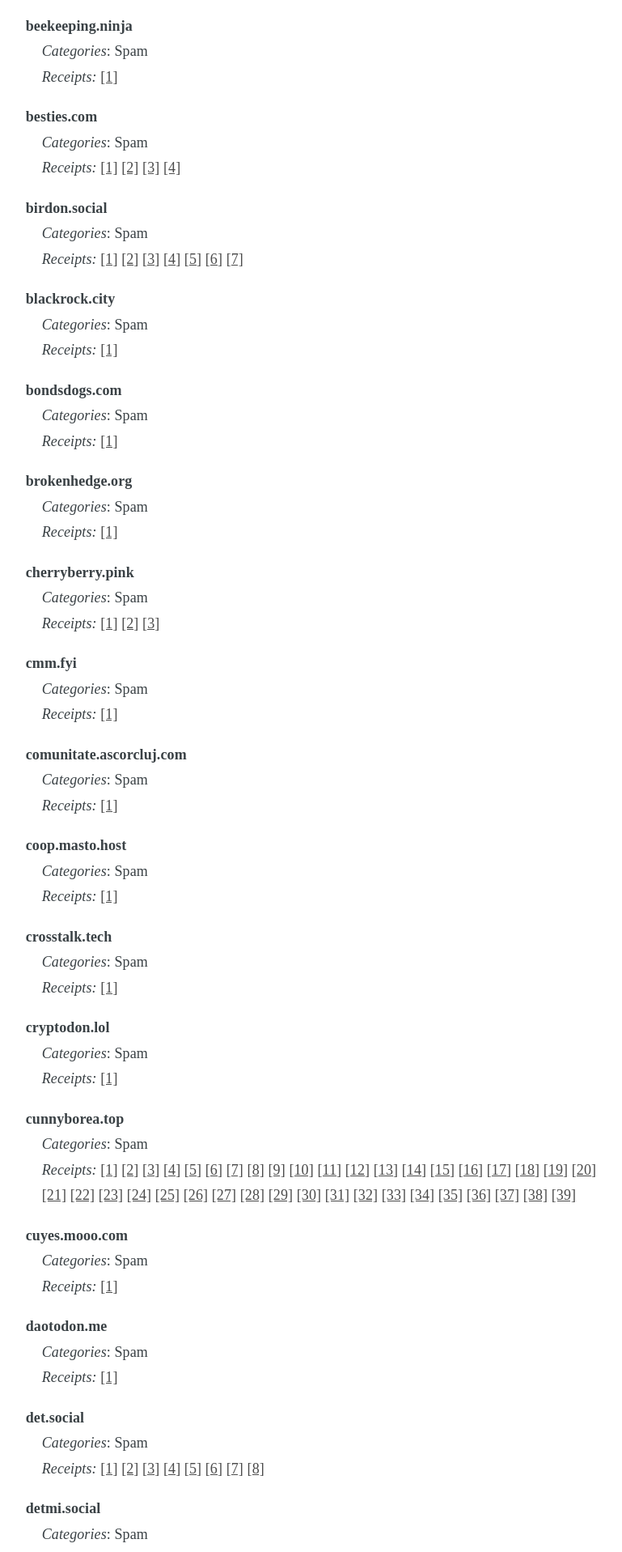
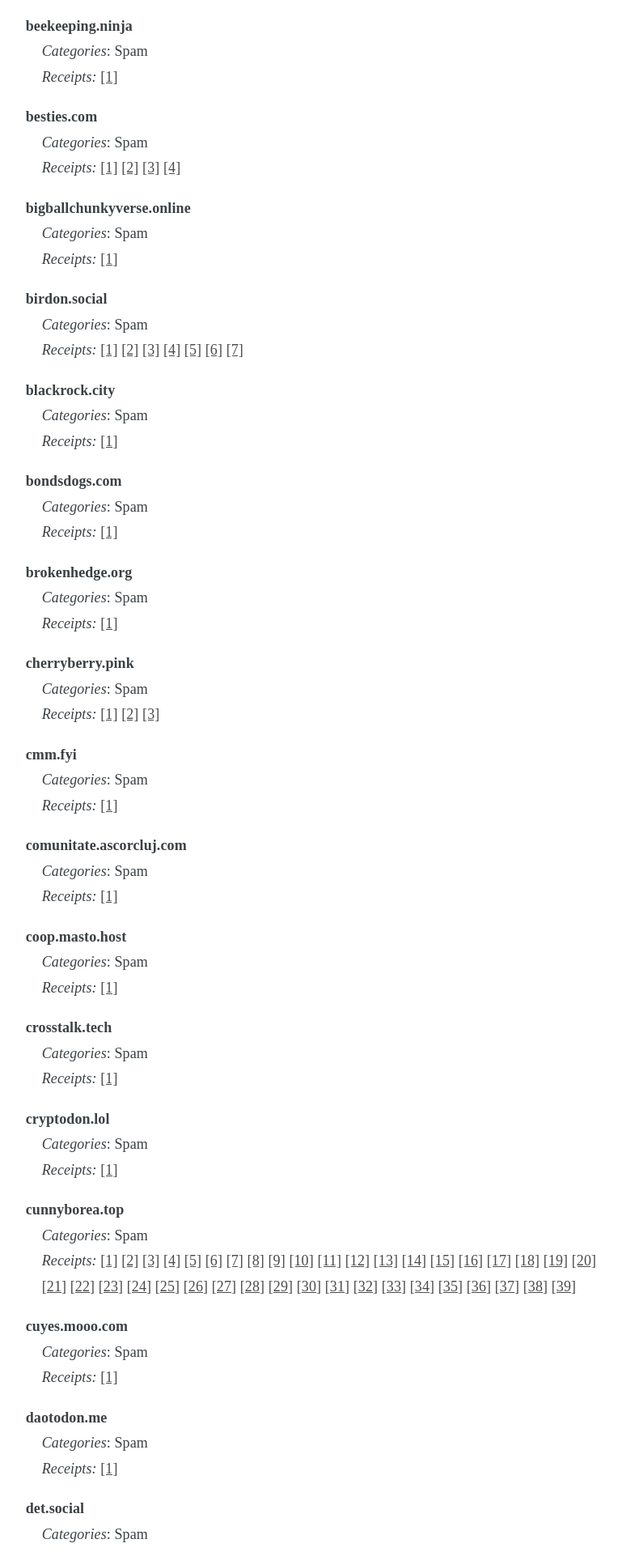
Before and after one commit to chaossocial/meta, a Jekyll site: the page built from federation.md, in a window 1280 px wide. Shown: the part 2099-4016 px from the top of the page at 81% size, without its empty margins (398-1167 px from the left). Built offline with Jekyll 4.4.1, drawn with Linux system fonts in a browser that asks for light colours; some of the changed text lies outside the part shown.

Commit message:
Limit bigballchunkyverse.online

```diff
--- a/_data/limited_instances.json
+++ b/_data/limited_instances.json
@@ -129,6 +129,17 @@
       "https://besties.com/@w1blek2gny",
       "https://besties.com/@y96crtajek",
       "https://besties.com/@yynmqmssuy"
+    ],
+    "comment_en": "",
+    "comment_de": ""
+  },
+  {
+    "instance": "bigballchunkyverse.online",
+    "tags": [
+      "SPAM"
+    ],
+    "receipts": [
+      "https://bigballchunkyverse.online/@4s9mq3xnez"
     ],
     "comment_en": "",
     "comment_de": ""
```
